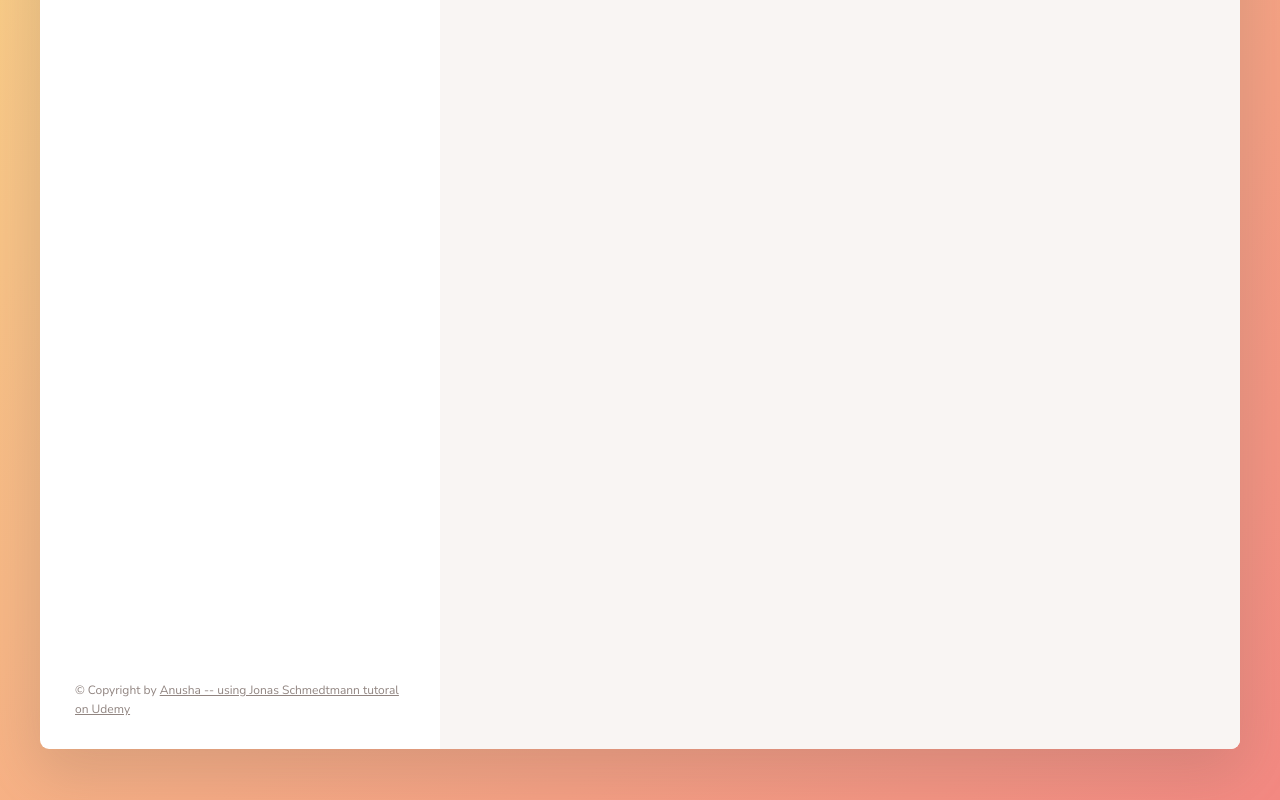
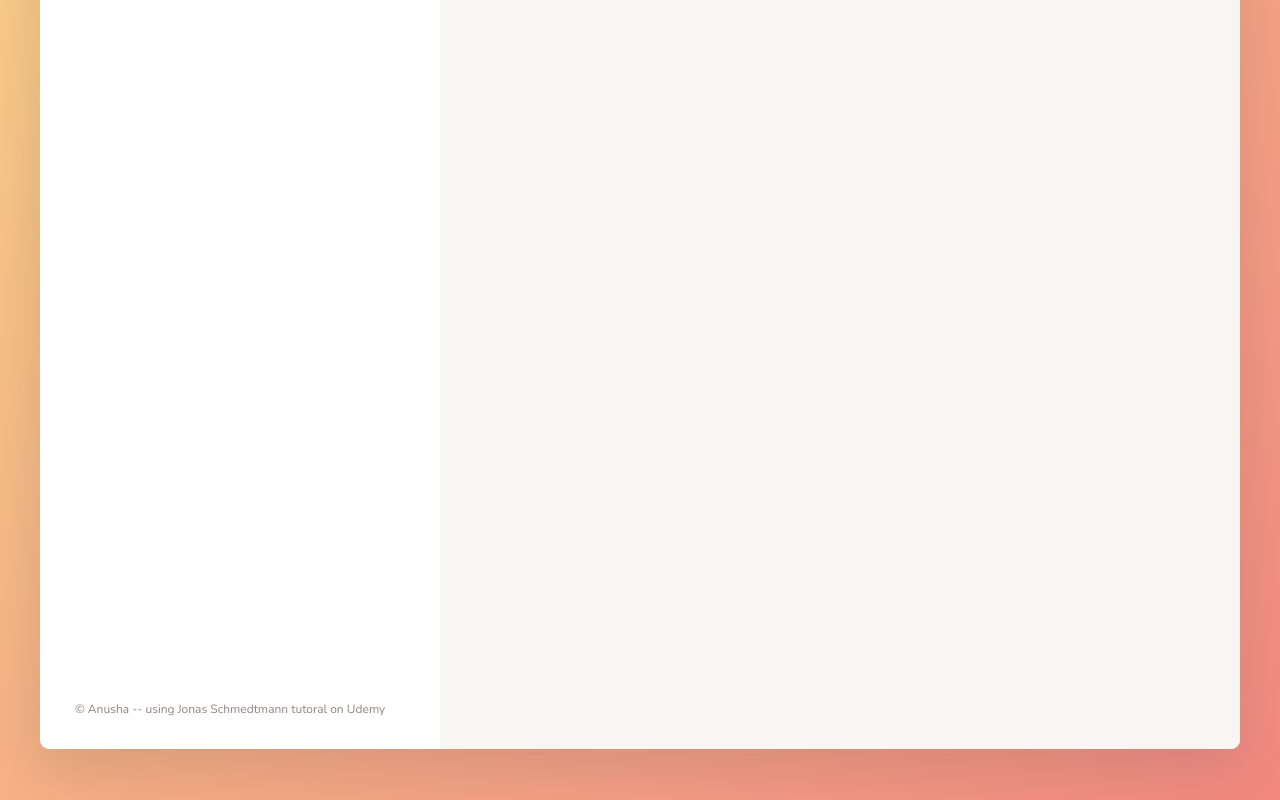
Before and after one commit to AnushaSarmaV/JS_FirstRepo, a website built with Parcel: page index.html in a window 1280 px wide. Shown: the part 472-1272 px from the top of the page. Built offline with nearby package versions, Linux system fonts and the light colour scheme.

Commit message:
Update index.html
updated copyright info

```diff
--- a/index.html
+++ b/index.html
@@ -122,14 +122,7 @@
         </div>
 
         <p class="copyright">
-          &copy; Copyright by
-          <a
-            class="twitter-link"
-            target="_blank"
-            href="https://twitter.com/jonasschmedtman"
-            >Anusha -- using Jonas Schmedtmann tutoral on Udemy </a
-          >
-        </p>
+          &copy; Anusha -- using Jonas Schmedtmann tutoral on Udemy       </p>
       </div>
 
       <div class="recipe">
```
